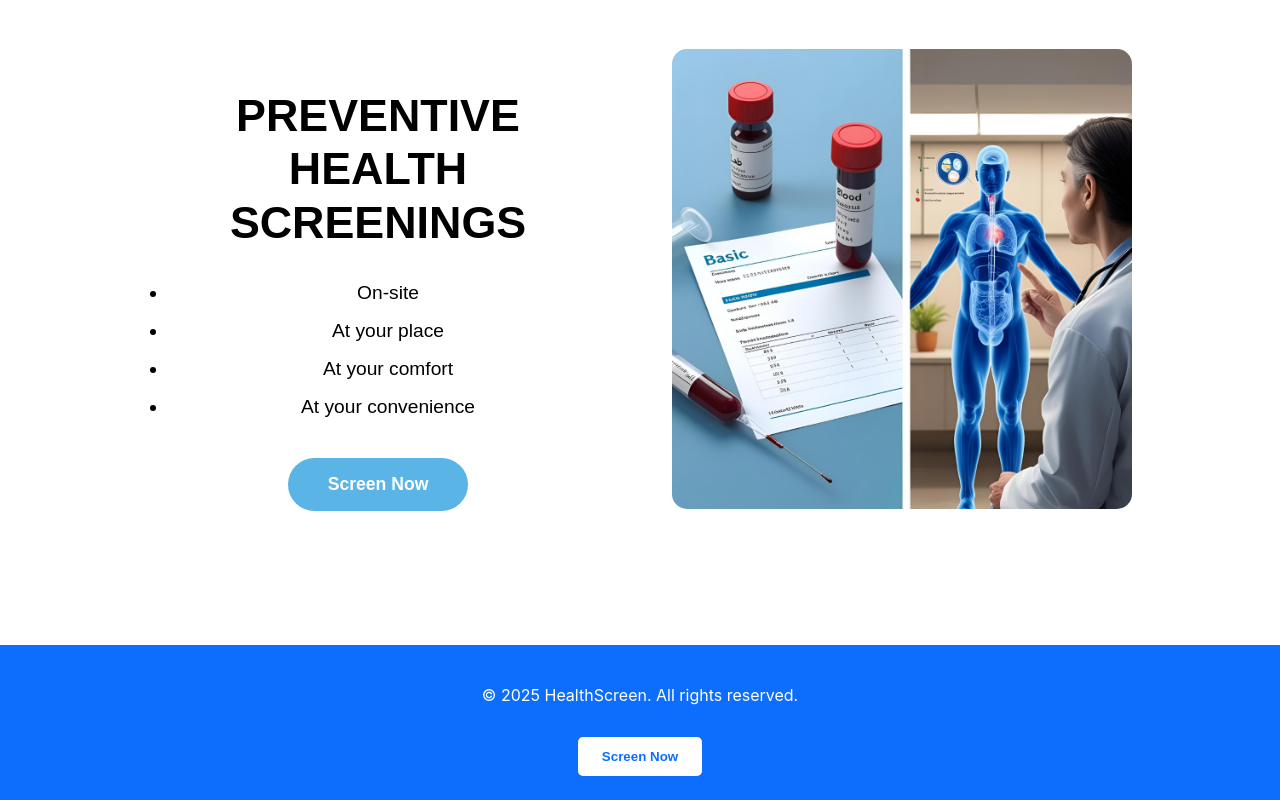
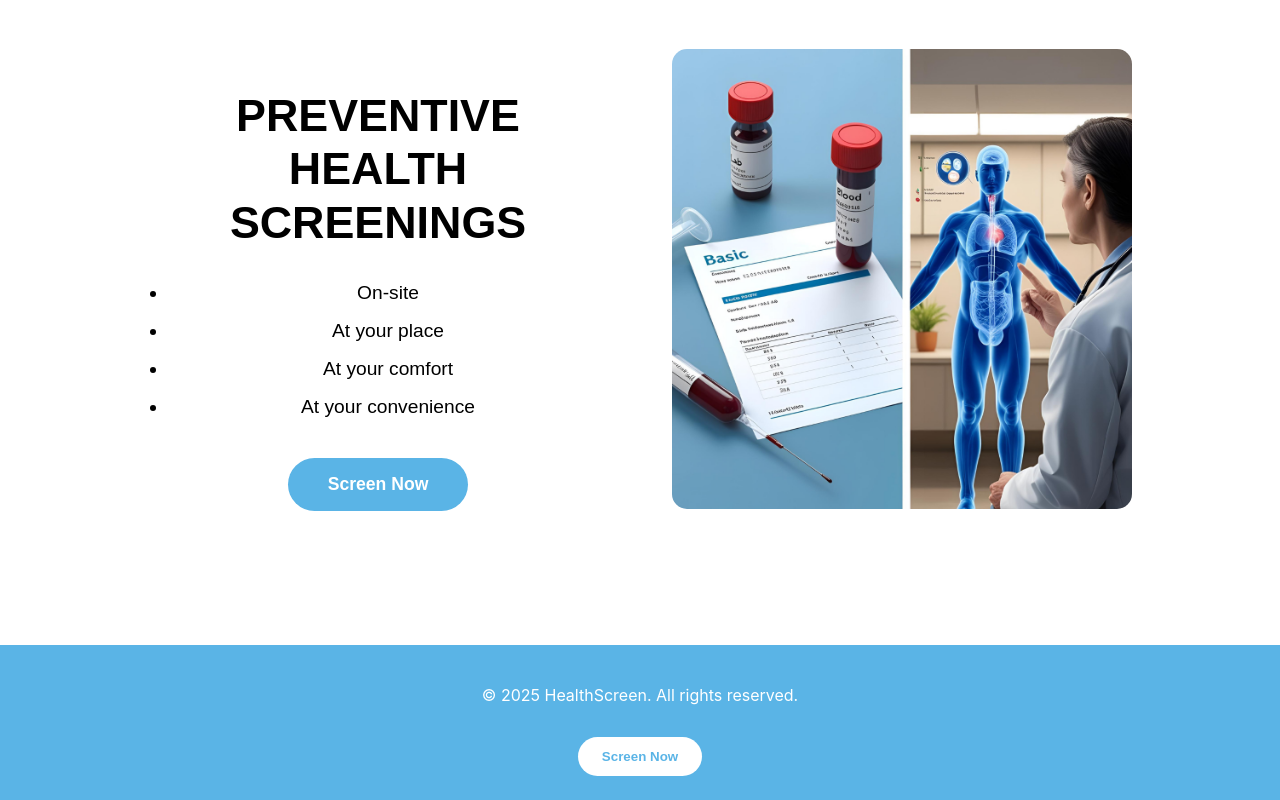
Before and after one commit to Mrigankar1134/dr_mudhiwalla, a React (Create React App) app in the folder client/: page / in a window 1280 px wide. Shown: the part 2284-3084 px from the top of the page. Built offline with nearby package versions, Linux system fonts and the light colour scheme.

Commit message:
Update Footer.css

```diff
--- a/client/src/components/Footer/Footer.css
+++ b/client/src/components/Footer/Footer.css
@@ -3,7 +3,7 @@
 .footer {
     margin-top: 2rem;
     padding: 1.5rem;
-    background-color: #0D6EFD;
+    background-color: #5ab4e6;
     color: white;
     text-align: center;
   }
@@ -12,9 +12,15 @@
     margin-top: 1rem;
     padding: 0.75rem 1.5rem;
     background-color: #ffffff;
-    color: #0D6EFD;
+    color: #5ab4e6;
     border: none;
-    border-radius: 5px;
+    border-radius: 25px;
     cursor: pointer;
     font-weight: 600;
+    transition:background-color 0.3s, color 0.3s;
+
   }
+  .footer-button:hover{
+      background-color:#0D6EFD;
+      color: #ffffff;
+  }
```
